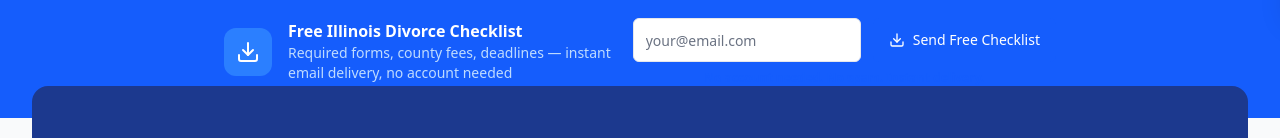
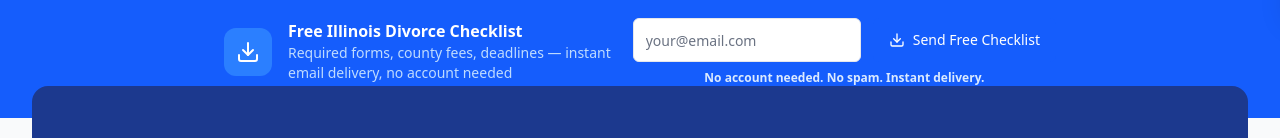
Before and after one commit to HungryBear3/freshstart-platform, a Next.js app: page / in a window 1280 px wide. Shown: the part 791-929 px from the top of the page. Built offline with nearby package versions, Linux system fonts and the light colour scheme; no server answers; the database is empty.

Commit message:
fix: trust tagline - white on blue hero (inline), blue on white card (page)

```diff
--- a/components/lead-magnet/checklist-form.tsx
+++ b/components/lead-magnet/checklist-form.tsx
@@ -88,7 +88,7 @@ export function ChecklistForm({ variant = "page" }: ChecklistFormProps) {
       {status === "error" && (
         <p className="text-sm text-red-600 mt-2 text-center">{errorMessage}</p>
       )}
-      <p className="text-xs text-blue-600 font-semibold mt-2 text-center">
+      <p className={`text-xs font-semibold mt-2 text-center ${variant === "inline" ? "text-blue-100" : "text-blue-600"}`}>
         No account needed. No spam. Instant delivery.
       </p>
     </form>
```
